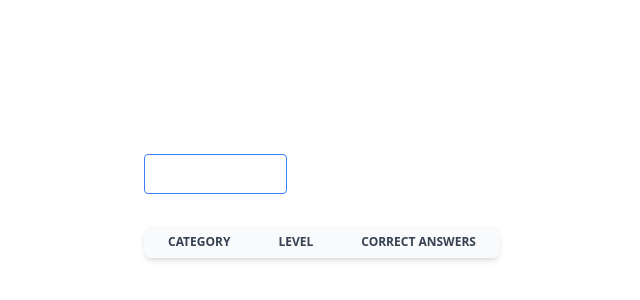
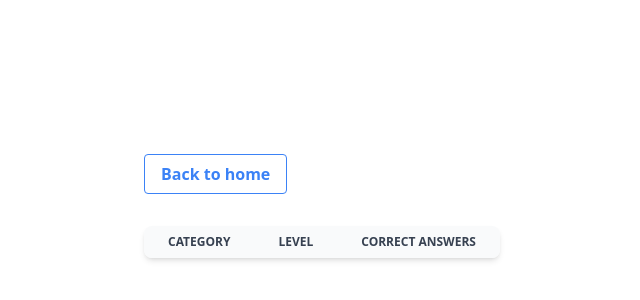
Before and after one commit to marinija/quiz-app-angular, an Angular app: page /high-score in a window 1280 px wide. Shown: the part 190-490 px from the top of the page, without its empty margins (318-958 px from the left). Built offline with nearby package versions, Linux system fonts and the light colour scheme.

Commit message:
text color

```diff
--- a/src/app/components/loading-screen/loading-screen.component.html
+++ b/src/app/components/loading-screen/loading-screen.component.html
@@ -2,7 +2,7 @@
   @if (hasHighscore) {
   <a
     [routerLink]="['/', 'high-score']"
-    class="bg-transparent mb-7 hover:bg-blue-500 text-white font-semibold hover:text-white py-2 px-4 border border-blue-500 hover:border-transparent rounded"
+    class="bg-transparent mb-7 hover:bg-blue-500 text-blue-500 font-semibold hover:text-white py-2 px-4 border border-blue-500 hover:border-transparent rounded"
   >
     High score
   </a>
--- a/src/app/pages/high-score/high-score.page.html
+++ b/src/app/pages/high-score/high-score.page.html
@@ -1,6 +1,6 @@
 <a
   [routerLink]="['/']"
-  class="bg-transparent mb-7 hover:bg-blue-500 text-white font-semibold hover:text-white py-2 px-4 border border-blue-500 hover:border-transparent rounded"
+  class="bg-transparent mb-7 hover:bg-blue-500 text-blue-500 font-semibold hover:text-white py-2 px-4 border border-blue-500 hover:border-transparent rounded"
 >
   Back to home
 </a>
```
